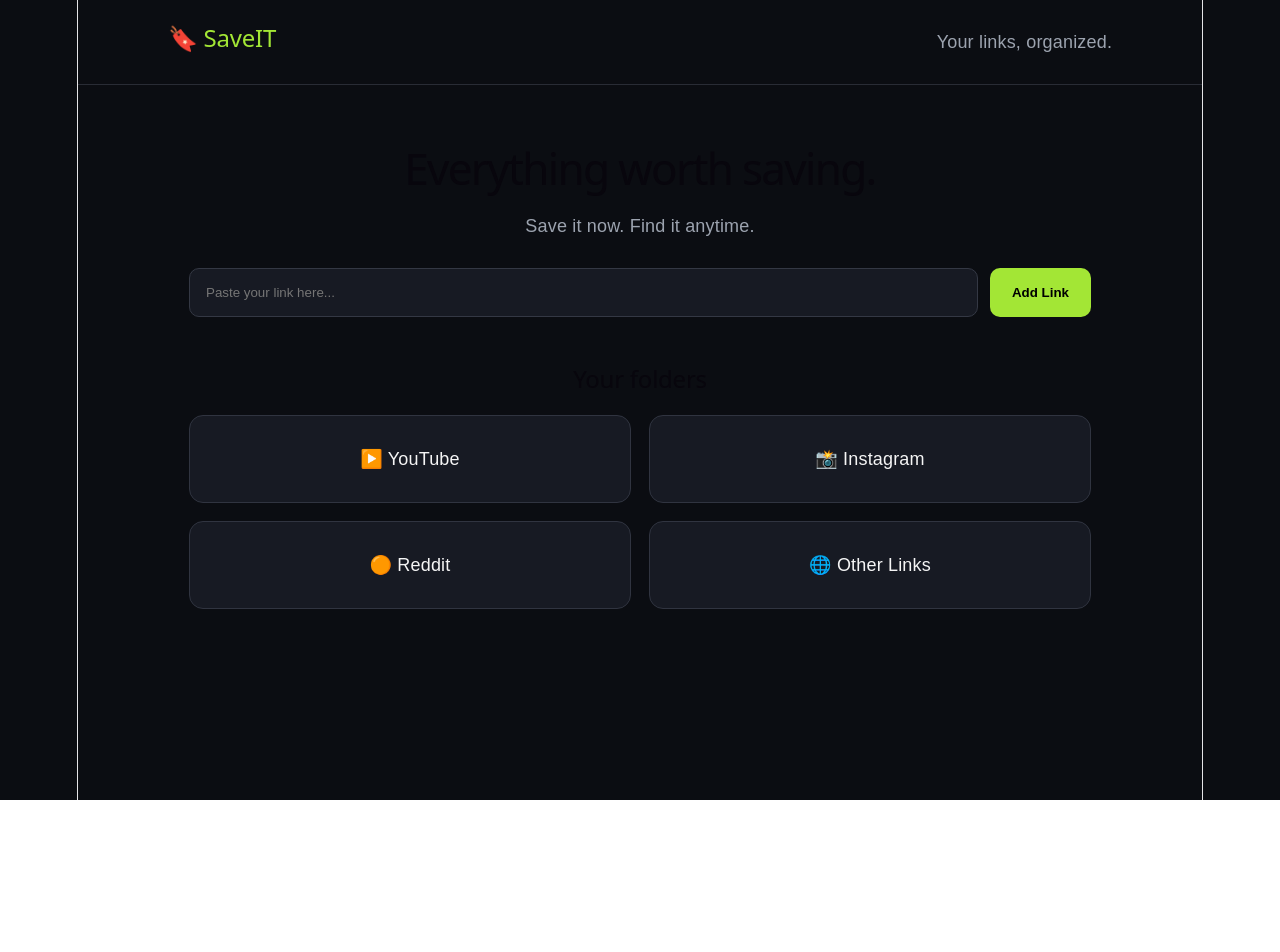
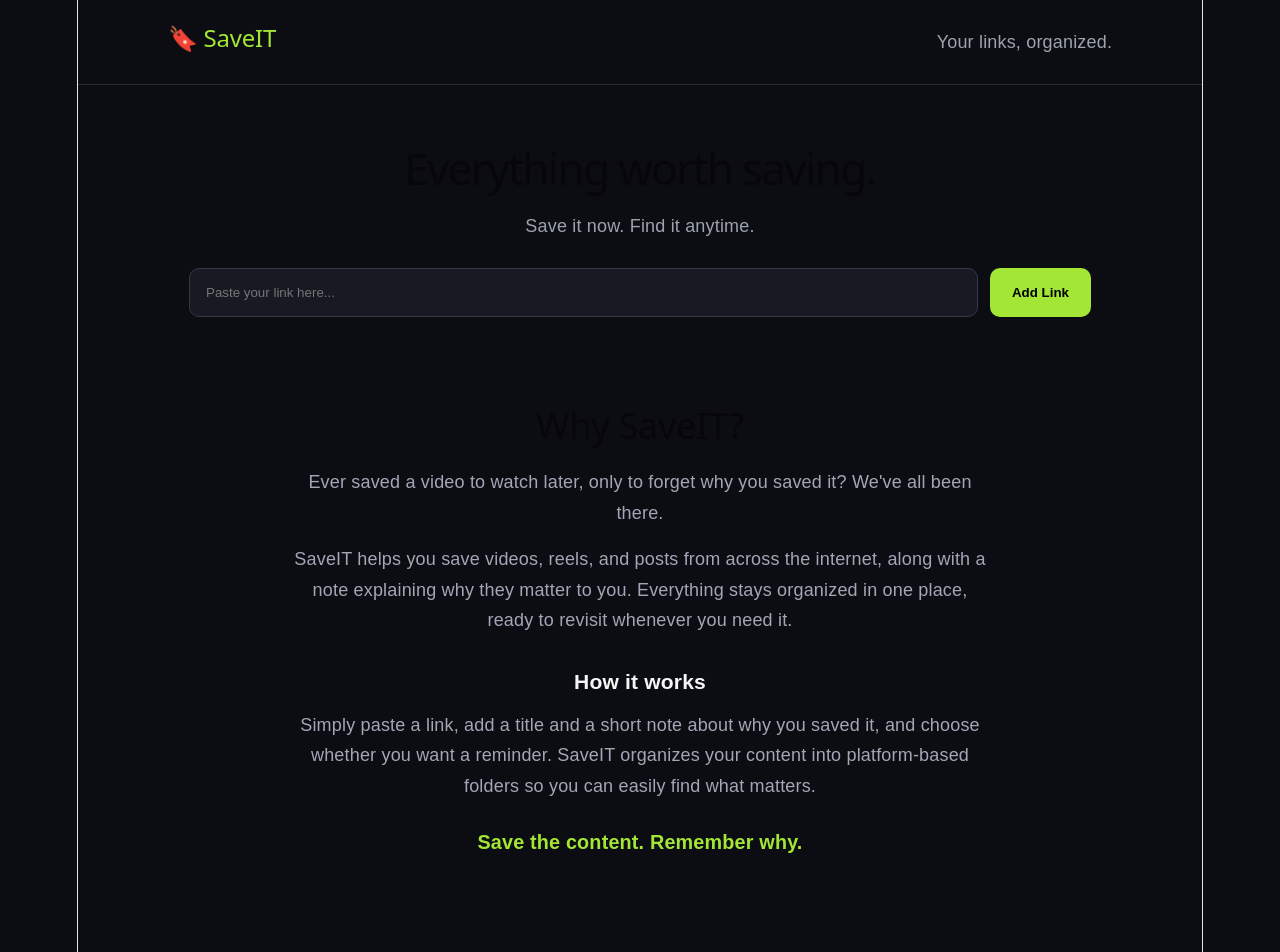
Before and after one commit to arav-exhausted/saveit, a React (Vite) app in the folder saveit/: page / in a window 1280 px wide. Shown: the top 952 px of the page. Before the commit the page ends 800 px from the top, so only its background shows below. Built offline with nearby package versions, Linux system fonts and the light colour scheme.

Commit message:
Added the description

```diff
--- a/saveit/src/App.css
+++ b/saveit/src/App.css
@@ -70,12 +70,52 @@ body {
 }
 
 .folder {
-  padding: 30px 22px;
+  padding: 35px 24px;
   background: #171a23;
   border: 1px solid #303440;
   border-radius: 14px;
   font-size: 18px;
 }
+
+
+
+.about {
+  max-width: 750px;
+  margin: 60px auto;
+  padding: 28px;
+  line-height: 1.7;
+}
+
+.about h2 {
+  font-size: 2rem;
+  margin-bottom: 20px;
+}
+
+.about h3 {
+  margin-top: 28px;
+  margin-bottom: 10px;
+}
+
+.about p {
+  color: #a5a5b5;
+  font-size: 1rem;
+  margin-bottom: 16px;
+}
+
+.about-tagline {
+  color: #a3e635 !important;
+  font-weight: 700;
+  font-size: 1.1rem !important;
+  margin-top: 24px;
+}
+
+@media (max-width: 600px) {
+  .about {
+    margin: 32px auto;
+    padding: 20px;
+  }
+}
+
 
 @media (max-width: 500px) {
   .navbar {
--- a/saveit/src/App.jsx
+++ b/saveit/src/App.jsx
@@ -21,6 +21,37 @@ function App() {
           <button>Add Link</button>
         </div>
 
+
+        <div className="about">
+          <h2>Why SaveIT?</h2>
+
+          <p>
+            Ever saved a video to watch later, only to forget why you
+            saved it? We've all been there.
+          </p>
+
+          <p>
+            SaveIT helps you save videos, reels, and posts from across
+            the internet, along with a note explaining why they matter
+            to you. Everything stays organized in one place, ready to
+            revisit whenever you need it.
+          </p>
+
+          <h3>How it works</h3>
+
+          <p>
+            Simply paste a link, add a title and a short note about why
+            you saved it, and choose whether you want a reminder.
+            SaveIT organizes your content into platform-based folders
+            so you can easily find what matters.
+          </p>
+
+          <p className="about-tagline">
+            Save the content. Remember why.
+          </p>
+        </div>
+
+
         <h2>Your folders</h2>
 
         <div className="folder-grid">
```
